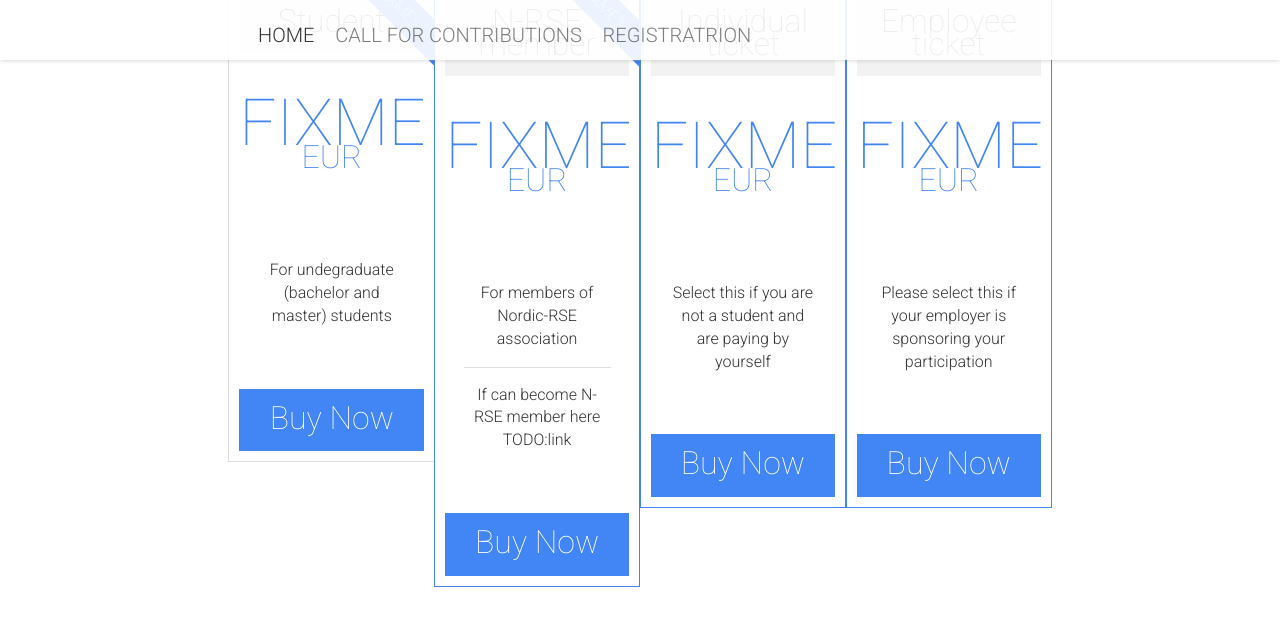
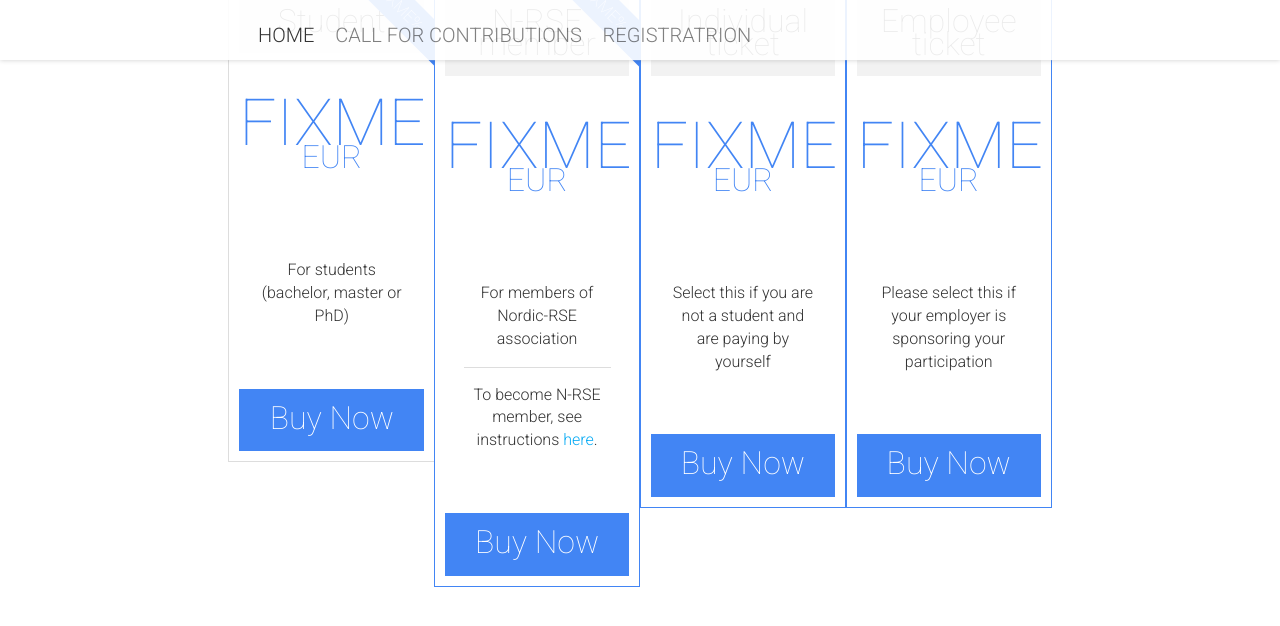
Before and after one commit to nordic-rse/nrse2025, a Jekyll site: the page built from index.html, in a window 1280 px wide and 900 px high, scrolled down 2615 px. Shown: the top 626 px of the window. Built offline with Jekyll 4.4.1, drawn with Linux system fonts in a browser that asks for light colours; nearby versions of some CDN libraries; comment, search, counter and statistics services are not loaded.

Commit message:
add info on how to become N-RSE member

```diff
--- a/_config.yml
+++ b/_config.yml
@@ -142,7 +142,7 @@ ticketsOffers:
   buyButtonLink: "FIXME"
   featured: true
   buyButtonText: "Buy Now"
-  ticketContentList: ["For undegraduate (bachelor and master) students"]
+  ticketContentList: ["For students (bachelor, master or PhD)"]
   validFrom: "2025-01-24T10:00"
   validThrough: "2025-05-19T23:59"
  -
@@ -154,7 +154,7 @@ ticketsOffers:
   ribbon: "-FIXME%"
   buyButtonLink: "FIXME"
   buyButtonText: "Buy Now"
-  ticketContentList: ["For members of Nordic-RSE association", "If can become N-RSE member here TODO:link"]
+  ticketContentList: ["For members of Nordic-RSE association", 'To become N-RSE member, see instructions <a href="https://nordic-rse.org/about/membership/">here</a>.']
   validFrom: "2025-01-24T10:00"
   validThrough: "2025-05-19T23:59"
 
```
